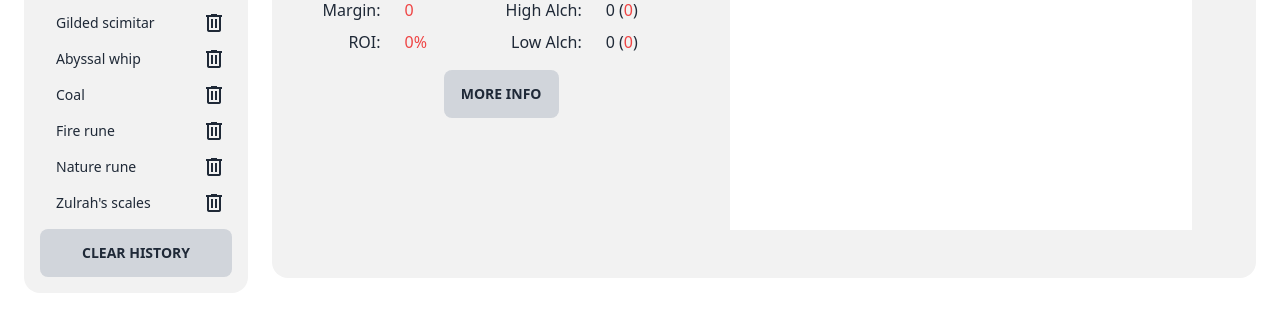
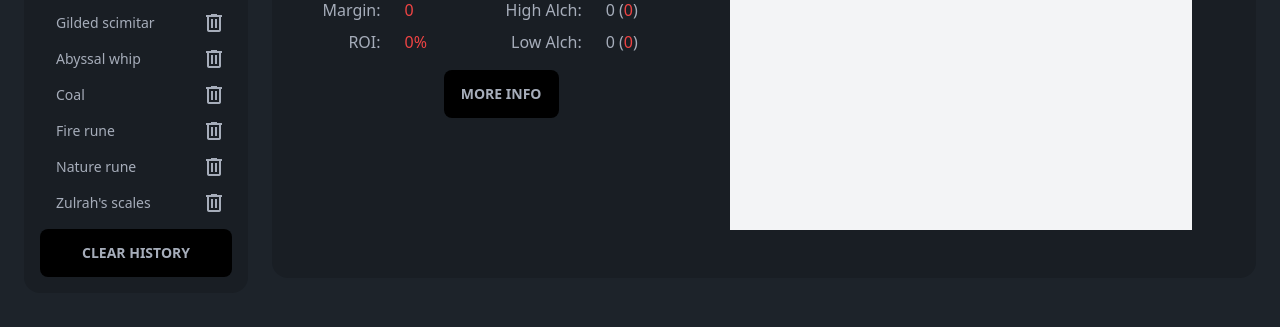
Before and after one commit to T-Pederson/ge_helper, a React (Vite) app: page / in a window 1280 px wide. Shown: the part 279-606 px from the top of the page. Built offline with nearby package versions, Linux system fonts and the light colour scheme; no server answers.

Commit message:
Change theme to always dark

```diff
--- a/index.html
+++ b/index.html
@@ -1,5 +1,5 @@
 <!doctype html>
-<html lang="en">
+<html lang="en" data-theme="dark">
   <head>
     <meta charset="UTF-8" />
     <meta name="viewport" content="width=device-width, initial-scale=1.0" />
--- a/src/components/ItemData.jsx
+++ b/src/components/ItemData.jsx
@@ -3,13 +3,13 @@ export default function ItemData({data}) {
   function toggleInfo(e) {
     if (e.target.id === "moreInfoBtn") {
       document.getElementById("moreInfoBtn").className = "hidden";
-      document.getElementById("lessInfoBtn").className = "btn btn-ghost bg-gray-300 max-w-fit justify-self-center mt-2 col-span-4";
+      document.getElementById("lessInfoBtn").className = "btn btn-ghost bg-black max-w-fit justify-self-center mt-2 col-span-4";
       document.getElementById("examineTitle").className = "text-right mr-4";
       document.getElementById("examineText").className = "col-span-3";
       document.getElementById("membersTitle").className = "text-right mr-4";
       document.getElementById("membersText").className = "col-span-3";
     } else {
-      document.getElementById("moreInfoBtn").className = "btn btn-ghost max-w-fit bg-gray-300 justify-self-center mt-2 col-span-4";
+      document.getElementById("moreInfoBtn").className = "btn btn-ghost max-w-fit bg-black justify-self-center mt-2 col-span-4";
       document.getElementById("lessInfoBtn").className = "hidden";
       document.getElementById("examineTitle").className = "hidden";
       document.getElementById("examineText").className = "hidden";
@@ -49,10 +49,10 @@ export default function ItemData({data}) {
           <p id="examineText" className="hidden">{data["examine"]}</p>
           <p id="membersTitle" className="hidden">Members:</p>
           <p id="membersText" className="hidden">{data["members"]}</p>
-          <button id="moreInfoBtn" className="btn btn-ghost bg-gray-300 max-w-fit justify-self-center mt-2 col-span-4" onClick={toggleInfo}>More Info</button>
+          <button id="moreInfoBtn" className="btn btn-ghost bg-black max-w-fit justify-self-center mt-2 col-span-4" onClick={toggleInfo}>More Info</button>
           <button id="lessInfoBtn" className="hidden" onClick={toggleInfo}>Less Info</button>
         </div>
-        <div className="bg-white text-black text-lg font-bold text-center mx-8 mb-8 h-80">Some chart in the future</div>
+        <div className="bg-gray-100 text-black text-lg font-bold text-center mx-8 mb-8 h-80">Some chart in the future</div>
       </div>
     </div>
   )
--- a/src/components/ItemHistory.jsx
+++ b/src/components/ItemHistory.jsx
@@ -43,7 +43,7 @@ export default function ItemHistory() {
         <a>Zulrah&apos;s scales</a>
         <span className="material-symbols-outlined self-center p-1.5 hover:bg-red-500">delete</span>
       </li>
-      <button className="btn btn-ghost mt-2 bg-gray-300 hover:bg-red-500 hover:text-black hover:font-bold">Clear History</button>
+      <button className="btn btn-ghost mt-2 bg-black hover:bg-red-500 hover:text-black hover:font-bold">Clear History</button>
     </div>
     </div>
   );
--- a/tailwind.config.js
+++ b/tailwind.config.js
@@ -8,4 +8,7 @@ export default {
     extend: {},
   },
   plugins: [require("daisyui")],
+  daisyui: {
+    themes: ["dark"],
+  },
 }
```
